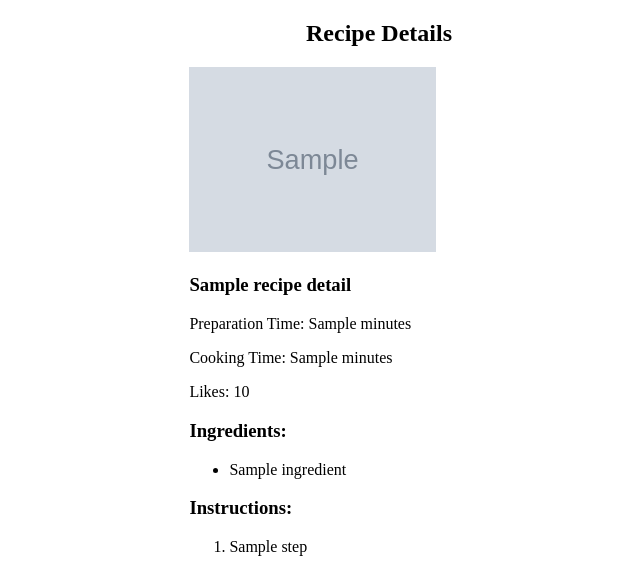
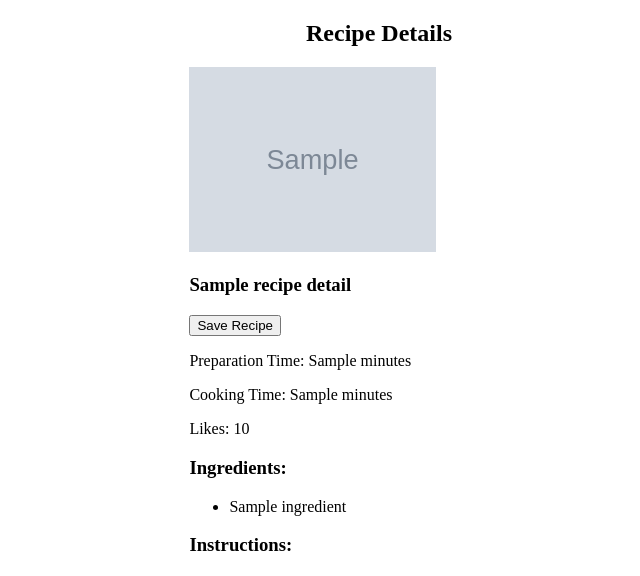
Before and after one commit to vin2706/Final-Year-Project, a Flask app: template templates/recipe_details.html in a window 1280 px wide. Shown: the top 576 px of the page, without its empty margins (261-901 px from the left). Run offline with Flask 3, Linux system fonts and the light colour scheme; the template is opened without the code that fills it: most values are stand-ins (such as "Sample title", 1, 10 or a date in 2020); grey boxes marked "Sample" are stand-in pictures.

Commit message:
Saving recipe titles

```diff
--- a/app.py
+++ b/app.py
@@ -150,6 +150,7 @@ def random_recipe():
     data_details = res_details.read()
     response_data_details = data_details.decode("utf-8")
 
+
     recipe_details = {}
     try:
         response_json_details = json.loads(response_data_details)
@@ -205,11 +206,37 @@ conn.commit()
 c.execute('''CREATE TABLE IF NOT EXISTS saved_recipes (
              id INTEGER PRIMARY KEY,
              user_id INTEGER NOT NULL,
-             recipe_name TEXT NOT NULL,
+             recipe_title TEXT NOT NULL,
              FOREIGN KEY (user_id) REFERENCES users (id)
              )''')
 conn.commit()
 conn.close()
+
+
+import sqlite3
+
+# Connect to the SQLite database
+conn = sqlite3.connect('user_profiles.db')
+c = conn.cursor()
+
+# Fetch all rows from the saved_recipes table
+c.execute("SELECT * FROM saved_recipes")
+rows = c.fetchall()
+
+# Print the column names
+print("ID\tUser ID\tRecipe Name")
+print("---------------------------------")
+
+# Print the content of the table
+for row in rows:
+    recipe_id, user_id, recipe_name = row
+    print(f"{recipe_id}\t{user_id}\t{recipe_name}")
+
+# Close the connection
+conn.close()
+
+
+
 
 # Routes for login, registration, profile, and recipe management
 @app.route('/login', methods=['GET', 'POST'])
@@ -278,14 +305,62 @@ def register_user(username, password, email, allergens):
         conn.close()
         return True
 
+
+# Function to save user recipe to the database
+def save_user_recipe_to_database(user_id, recipe_title):
+    conn = sqlite3.connect('user_profiles.db')
+    c = conn.cursor()
+    c.execute("INSERT INTO saved_recipes (user_id, recipe_title) VALUES (?, ?)", (user_id, recipe_title))
+    conn.commit()
+    conn.close()
+
 # Function to get saved recipes for a user
 def get_saved_recipes(username):
     conn = sqlite3.connect('user_profiles.db')
     c = conn.cursor()
-    c.execute("SELECT recipe_name FROM saved_recipes WHERE user_id = (SELECT id FROM users WHERE username = ?)", (username,))
+    c.execute("SELECT id FROM users WHERE username = ?", (username,))
+    user_id = c.fetchone()[0]
+    c.execute("SELECT recipe_title FROM saved_recipes WHERE user_id = ?", (user_id,))
     saved_recipes = c.fetchall()
     conn.close()
     return saved_recipes
 
+import logging
+
+@app.route('/save_user_recipe', methods=['POST'])
+def save_recipe():
+    if 'username' in session:
+        username = session['username']
+        recipe_title = request.form.get('recipe_title')
+
+        if not recipe_title:
+            return render_template('error.html', error_message="Recipe name cannot be empty.")
+
+        try:
+            # Get user ID from the database using the username
+            conn = sqlite3.connect('user_profiles.db')
+            c = conn.cursor()
+            c.execute("SELECT id FROM users WHERE username = ?", (username,))
+            user_id = c.fetchone()[0]
+
+            # Save recipe to the database
+            save_user_recipe_to_database(user_id, recipe_title)
+
+            # Redirect to the profile page after saving
+            return redirect(url_for('profile'))
+        except sqlite3.IntegrityError as e:
+            logging.error(f"IntegrityError occurred: {str(e)}")
+            conn.rollback()  # Rollback the transaction in case of an integrity error
+            return render_template('error.html', error_message="Error saving recipe. Please try again.")
+        except Exception as e:
+            logging.error(f"Database error occurred: {str(e)}")
+            conn.rollback()  # Rollback the transaction in case of any other error
+            return render_template('error.html', error_message="An error occurred while saving the recipe.")
+        finally:
+            conn.close()
+    else:
+        return redirect(url_for('login'))
+
+
 if __name__ == '__main__':
     app.run(debug=True)
--- a/templates/base.html
+++ b/templates/base.html
@@ -17,6 +17,7 @@
             <a href="{{ url_for('register') }}">Register</a>
             {% endif %}
             {% if 'username'  in session %}
+            <a href="/profile">Profile</a> |
             <a href="/logout">Logout</a>
             {% endif %}
         </nav>
--- a/templates/profile.html
+++ b/templates/profile.html
@@ -8,10 +8,11 @@
     <h3>Saved Recipes:</h3>
     <ul>
         {% for recipe in saved_recipes %}
-        <li>{{ recipe.recipe_name }}</li>
+        <li>{{ recipe.recipe_title }}</li>
         {% endfor %}
     </ul>
-    <a href="/">Home</a>
+
+    <a href="/">Home</a> |
     <a href="/logout">Logout</a>
 </body>
 </html>
--- a/templates/recipe_details.html
+++ b/templates/recipe_details.html
@@ -11,6 +11,14 @@
     <div style="margin-left:35%;">
         <img src="{{ recipe_details['image'] }}" alt="Recipe Image" width="30%" height="30%">
         <h3>{{ recipe_details['title'] }}</h3>
+
+        <!-- Save Recipe Button -->
+        <form action="/save_user_recipe" method="post">
+            <input type="hidden" name="recipe_id" value="{{ recipe_details['id'] }}">
+            <input type="hidden" name="recipe_title" value="{{ recipe_details['title'] }}">
+            <input type="submit" value="Save Recipe">
+        </form>
+
         <p>Preparation Time: {{ recipe_details['preparationMinutes'] }} minutes</p>
         <p>Cooking Time: {{ recipe_details['cookingMinutes'] }} minutes</p>
         <p>Likes: {{ recipe_details['aggregateLikes'] }}</p>
```
Also changed, not shown: templates/error.html (added, +12 -0 lines), templates/save_user_recipe.html (added, +17 -0 lines), user_profiles.db.
